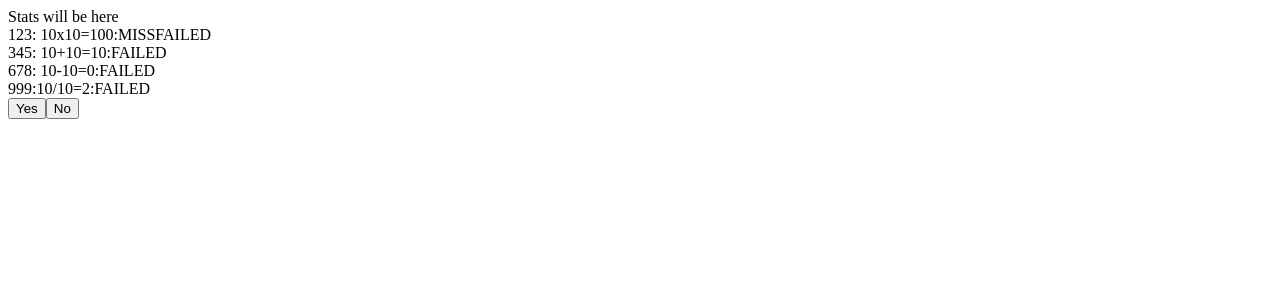
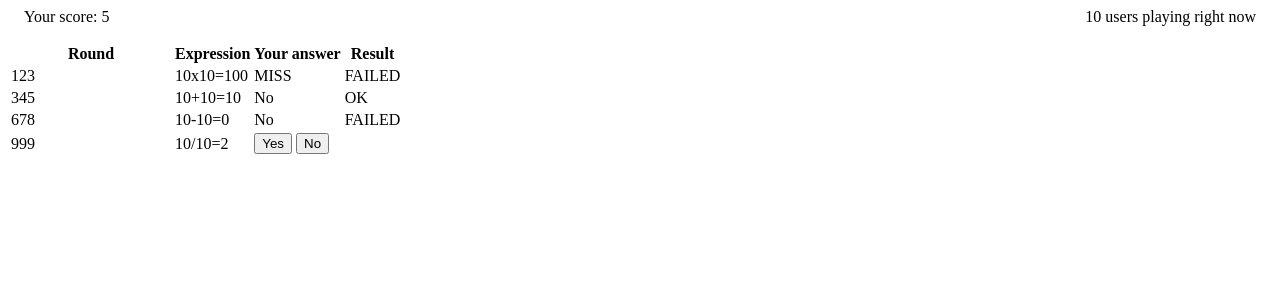
Before and after one commit to kvasdopil/numbers, a React app: page / in a window 1280 px wide. Shown: the top 300 px of the page. Built offline with nearby package versions, Linux system fonts and the light colour scheme; no server answers; the HTML template or start-up script is replaced by a standard one.

Commit message:
Basic ui ready
Signed-off-by: Alexey Guskov <lexag@mail.ru>

```diff
--- a/client/ActiveRound.js
+++ b/client/ActiveRound.js
@@ -2,15 +2,23 @@ import React from 'react';
 import Round from './Round';
 
 export default props =>
-	<div>
-		{props.id}:
-		{props.question}:
-		{props.success ? "OK" : "FAILED"}
-		{props.miss
-			? "MISS"
-			: <div>
-					<button>Yes</button>
-					<button>No</button>
-				</div>
-		}
-	</div>
+	<tr>
+		<td>{props.id}</td>
+		<td>{props.question}</td>
+		<td>
+			{props.miss
+				? "MISS"
+				: <div>
+						<button className="btn btn-success">Yes</button>
+						&nbsp;
+						<button className="btn btn-danger">No</button>
+					</div>
+			}
+		</td>
+		<td>
+			{props.miss
+				? (props.success ? "OK" : "FAILED")
+				: null
+			}
+		</td>
+	</tr>
--- a/client/App.js
+++ b/client/App.js
@@ -8,30 +8,26 @@ const store = {
 		{
 			id: 123,
 			question: '10x10=100',
-			answer: true,
 			your: true,
 			miss: true,
-			result: false,
+			success: false,
 		},{
 			id: 345,
 			question: '10+10=10',
-			answer: false,
 			your: false,
 			miss: false,
-			result: true,
+			success: true,
 		},{
 			id: 678,
 			question: '10-10=0',
-			answer: true,
 			your: false,
 			miss: false,
-			result: false,
+			success: false,
 		},
 	],
 	next: {
 		id: 999,
 		question: '10/10=2',
-		answer: false,
 		miss: false,
 	}
 };
--- a/client/Game.js
+++ b/client/Game.js
@@ -4,7 +4,7 @@ import GameTable from './GameTable';
 import GameStats from './GameStats';
 
 export default (props) =>
-	<div>
+	<div className="container">
 		<GameStats />
 		<GameTable rounds={props.rounds} next={props.next}/>
 	</div>
--- a/client/GameStats.js
+++ b/client/GameStats.js
@@ -1,4 +1,10 @@
 import React from 'react';
 
 export default props =>
-	<div>Stats will be here</div>
+	<div style={{margin: '.5rem 1rem 1rem 1rem'}}>
+		Your score: <span className="glyphicon glyphicon-star" /> 5
+
+		<div style={{float:'right'}} >
+		  <span className="glyphicon glyphicon-user" /> 10 users playing right now
+		</div>
+	</div>
--- a/client/GameTable.js
+++ b/client/GameTable.js
@@ -3,9 +3,21 @@ import Round from './Round';
 import ActiveRound from './ActiveRound';
 
 export default props =>
-	<div>
-		{props.rounds.map(round =>
-			<Round key={round.id} {...round} />
-		)}
-		<ActiveRound key={props.next.id} {...props.next} />
+	<div className="panel panel-default">
+		<table className="table">
+			<thead>
+				<tr>
+					<th style={{width: '10rem'}}>Round</th>
+					<th>Expression</th>
+					<th>Your answer</th>
+					<th>Result</th>
+				</tr>
+			</thead>
+			<tbody>
+				{props.rounds.map(round =>
+					<Round key={round.id} {...round} />
+				)}
+				<ActiveRound key={props.next.id} {...props.next} />
+			</tbody>
+		</table>
 	</div>
--- a/client/Round.js
+++ b/client/Round.js
@@ -1,8 +1,19 @@
 import React from 'react';
 
 export default props =>
-	<div>
-		{props.id}: {props.question}:
-		{props.miss ? "MISS" : ""}
-		{props.success ? "OK" : "FAILED"}
-	</div>
+	<tr>
+		<td>{props.id}</td>
+		<td>{props.question}</td>
+		<td>
+			{props.miss
+				? "MISS"
+				: props.your ? "Yes" : "No"
+			}
+		</td>
+		<td>
+			{props.miss
+				? "FAILED"
+				: (props.success ? "OK" : "FAILED")
+			}
+		</td>
+	</tr>
--- a/static/index.html
+++ b/static/index.html
@@ -1,5 +1,24 @@
 <!DOCTYPE html>
 <html>
+<head>
+	<script src="http://code.jquery.com/jquery-3.2.1.min.js"></script>
+
+	<link rel="stylesheet" href="https://maxcdn.bootstrapcdn.com/bootstrap/3.3.7/css/bootstrap.min.css" integrity="sha384-BVYiiSIFeK1dGmJRAkycuHAHRg32OmUcww7on3RYdg4Va+PmSTsz/K68vbdEjh4u" crossorigin="anonymous">
+	<script src="https://maxcdn.bootstrapcdn.com/bootstrap/3.3.7/js/bootstrap.min.js" integrity="sha384-Tc5IQib027qvyjSMfHjOMaLkfuWVxZxUPnCJA7l2mCWNIpG9mGCD8wGNIcPD7Txa" crossorigin="anonymous"></script>
+
+	<style type="text/css">
+		body {
+			margin: 1rem;
+		}
+		td {
+			text-align: center;
+			vertical-align: middle !important;
+		}
+		th {
+			text-align: center;
+		}
+	</style>
+</head>
 <body>
 	<div id='root'>Loading...</div>
 	<script src="bundle.js"></script>
```
Also changed, not shown: 1 other file (tests, documents, lock files or other folders).
